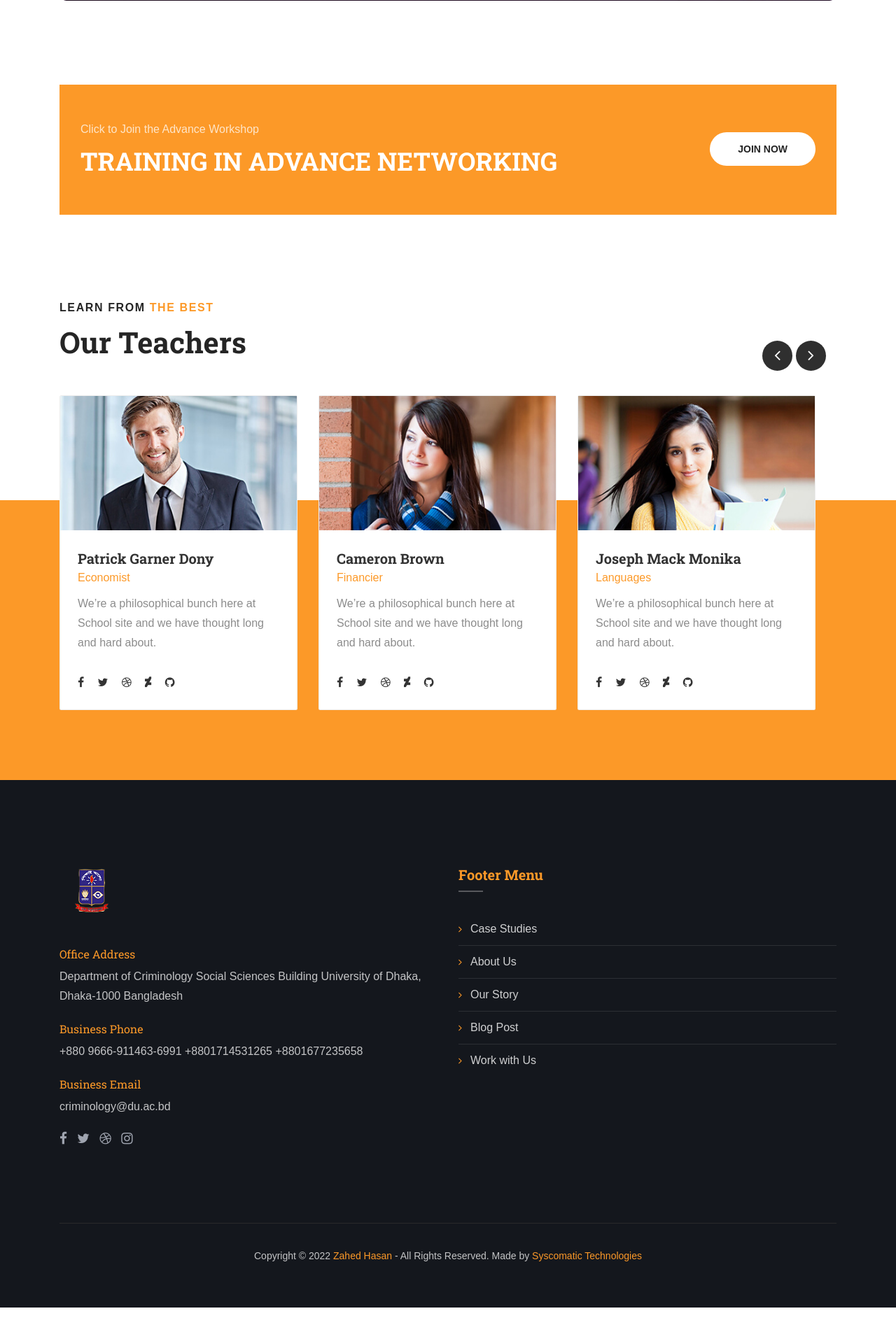
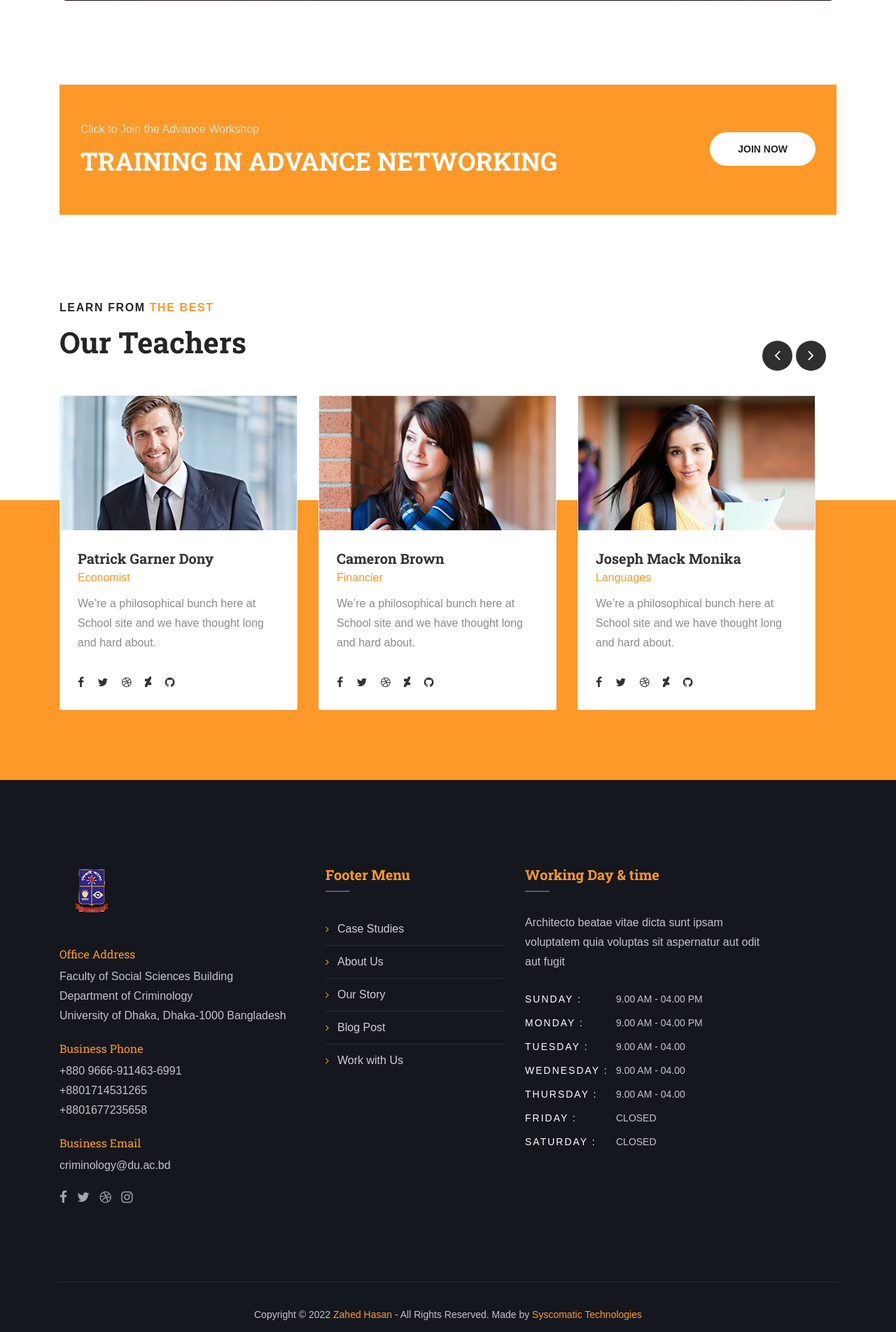
Before and after one commit to Zahed75/criminology_core, a Django app: page /about/ in a window 1280 px wide. Shown: the part 1816-3720 px from the top of the page at 70% size. Run offline with Django 4.2, Linux system fonts and the light colour scheme; data that the repository does not hold is empty; some libraries are stand-ins or nearby versions; some web fonts are replaced.

Commit message:
footer updated

```diff
--- a/templates/base.html
+++ b/templates/base.html
@@ -86,10 +86,11 @@
                                 <li><a href="{% url 'research' %}">All-Research</a>
                                     <ul class="submenu">
                                         <li><a href="{% url 'publication' %}">Publications</a></li>
-                                        <li><a href="#">Notices</a></li>
+
                                     </ul>
                                 </li>
                                 <li><a href="{% url 'contact'%}">Contact</a></li>
+                                  <li><a href="#">Notices</a></li>
                             </ul>
                         </nav>
                     </div>
@@ -176,20 +177,20 @@
     <div class="footer-top  has-color pt--120 pb--30">
         <div class="container">
             <div class="row">
-                <div class="col-md-6">
+                <div class="col-md-4">
                     <div class="widget widget-company">
                         <a href="{% url 'home' %}"><img src="{%static 'assets/images/icon/du_logo.png' %}" alt="image"></a>
                         <div class="address">
                             <h6>Office Address</h6>
-                            <p>Department of Criminology
-                                Social Sciences Building
+                            <p>Faculty of Social Sciences Building <br>
+                                Department of Criminology <br>
                                 University of Dhaka, Dhaka-1000
                                 Bangladesh</p>
                         </div>
                         <div class="address">
                             <h6>Business Phone</h6>
-                            <p>+880 9666-911463-6991
-                                +8801714531265
+                            <p>+880 9666-911463-6991 <br>
+                                +8801714531265 <br>
                                 +8801677235658</p>
                         </div>
                         <div class="address">
@@ -198,14 +199,15 @@
                             </p>
                         </div>
                         <ul class="social">
-                            <li><a href="https://www.facebook.com/profile.php?id=100057818823047"><i class="fa fa-facebook"></i></a></li>
+                            <li><a href="https://www.facebook.com/profile.php?id=100057818823047"><i
+                                    class="fa fa-facebook"></i></a></li>
                             <li><a href="#"><i class="fa fa-twitter"></i></a></li>
                             <li><a href="#"><i class="fa fa-dribbble"></i></a></li>
                             <li><a href="#"><i class="fa fa-instagram"></i></a></li>
                         </ul>
                     </div>
                 </div>
-                <div class="col-md-6">
+                <div class="col-md-3">
                     <div class="widget footer-link">
                         <h4 class="fwidget-title mb-5 pb-3 primary-color">Footer Menu</h4>
                         <ul>
@@ -217,19 +219,26 @@
                         </ul>
                     </div>
                 </div>
-                <!--                <div class="col-md-5">-->
-                <!--                    <div class="widget widget-opening">-->
-                <!--                        <h4 class="fwidget-title mb-5 pb-3 primary-color">Working Day & time</h4>-->
-                <!--                        <p>Architecto beatae vitae dicta sunt ipsam voluptatem quia voluptas sit aspernatur aut odit aut-->
-                <!--                            fugit</p>-->
-                <!--                        <ul>-->
-                <!--                            <li><span>Mon - Tus :</span>6.00 am - 10.00 pm</li>-->
-                <!--                            <li><span>Wed - Tur :</span>8.00 am - 6.00 pm</li>-->
-                <!--                            <li><span>Friday :</span>3.00 pm - 8.00 pm</li>-->
-                <!--                            <li><span>Sunday :</span>Closed</li>-->
-                <!--                        </ul>-->
-                <!--                    </div>-->
-                <!--                </div>-->
+                <div class="col-md-4">
+                    <div class="widget widget-opening">
+                        <h4 class="fwidget-title mb-5 pb-3 primary-color">Working Day & time</h4>
+                        <p>Architecto beatae vitae dicta sunt ipsam voluptatem quia voluptas sit aspernatur aut odit aut
+                            fugit</p>
+                        <ul>
+                            <li><span>Sunday :</span>9.00 am - 04.00 pm</li>
+                            <li><span>Monday :</span>9.00 am - 04.00 pm</li>
+                            <li><span> Tuesday :</span>9.00 am - 04.00</li>
+                            <li><span> Wednesday :</span>9.00 am - 04.00</li>
+                            <li><span>  Thursday :</span>9.00 am - 04.00</li>
+                            <li><span>    Friday :</span>Closed</li>
+                            <li><span>    Saturday  :</span>Closed</li>
+
+
+
+
+                        </ul>
+                    </div>
+                </div>
             </div>
             <div class="footer-bottom">
                 <p>Copyright © 2022 <span><a class="primary-color"
```
